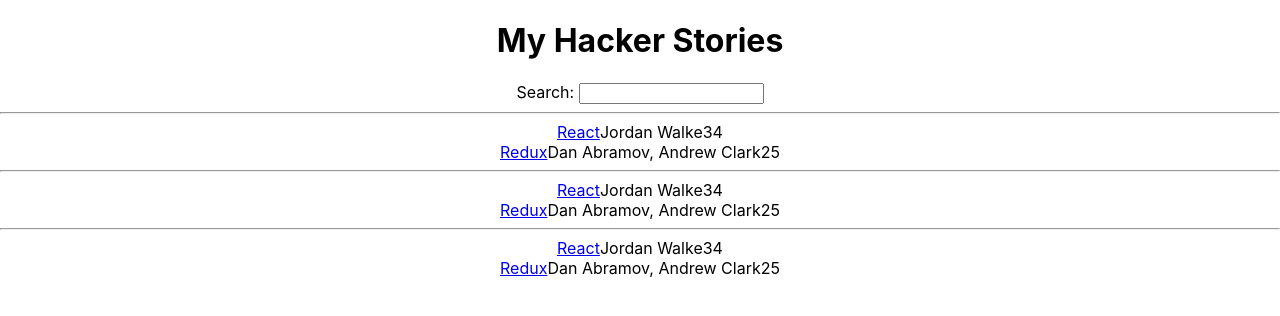
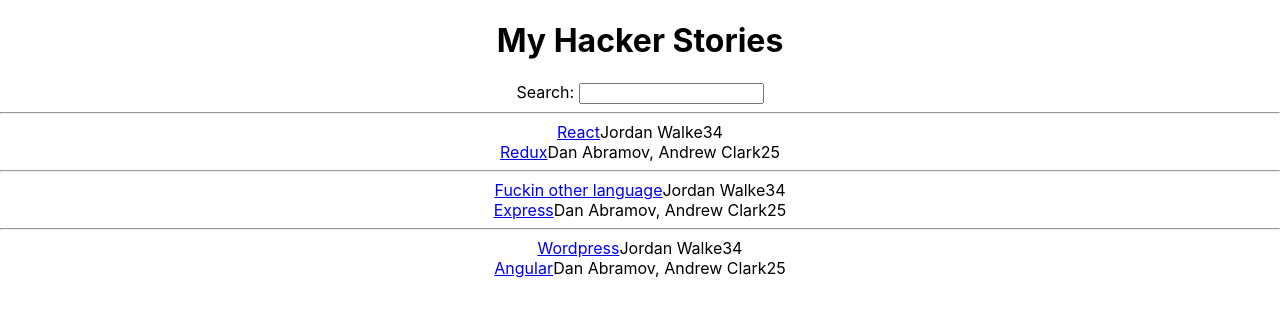
Before and after one commit to tine-krueger/road-to-react, a React (Create React App) app: page / in a window 1280 px wide. Shown: the top 316 px of the page. Built offline with nearby package versions, Linux system fonts and the light colour scheme.

Commit message:
Different Lists for one component difinition

```diff
--- a/src/App.js
+++ b/src/App.js
@@ -5,7 +5,7 @@
 }
 
 
-const list = [
+const list1 = [
   {
     title: 'React',
     url: 'http://reactjs.org',
@@ -16,6 +16,44 @@
   },
   {
     title: 'Redux',
+    url: 'http://redux.js.org',
+    author: 'Dan Abramov, Andrew Clark',
+    num_comments: 2,
+    points: 5,
+    objectID: 1
+  }
+]
+
+const list2 = [
+  {
+    title: 'Fuckin other language',
+    url: 'http://reactjs.org',
+    author: 'Jordan Walke',
+    num_comments: 3,
+    points: 4,
+    objectID: 0
+  },
+  {
+    title: 'Express',
+    url: 'http://redux.js.org',
+    author: 'Dan Abramov, Andrew Clark',
+    num_comments: 2,
+    points: 5,
+    objectID: 1
+  }
+]
+
+const list3 = [
+  {
+    title: 'Wordpress',
+    url: 'http://reactjs.org',
+    author: 'Jordan Walke',
+    num_comments: 3,
+    points: 4,
+    objectID: 0
+  },
+  {
+    title: 'Angular',
     url: 'http://redux.js.org',
     author: 'Dan Abramov, Andrew Clark',
     num_comments: 2,
@@ -36,11 +74,11 @@
       <label htmlFor="search"> Search: </label>
       <input id="search" type="text"/>
       <hr />
-      <List/>
+      <List list={list1}/>
       <hr />
-      <List/>
+      <List list={list2}/>
       <hr />
-      <List />
+      <List list={list3}/>
 
     </div>
   );
@@ -48,7 +86,7 @@
 
 export default App;
 
-function List() {
+function List({list}) {
   return list.map(function(item) {
     return (<div key={item.objectID}>
       <span>
```
